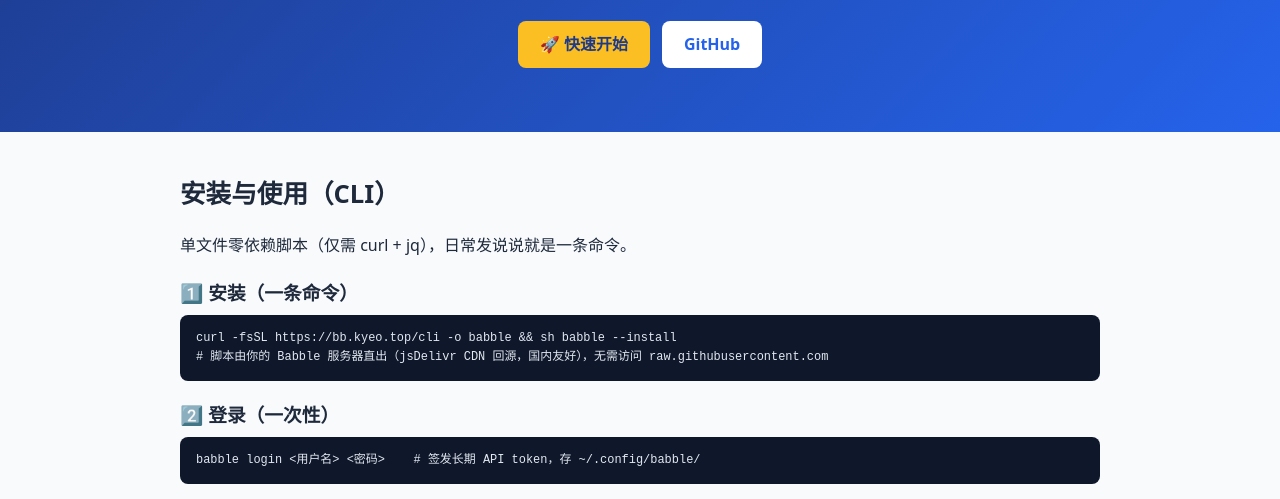
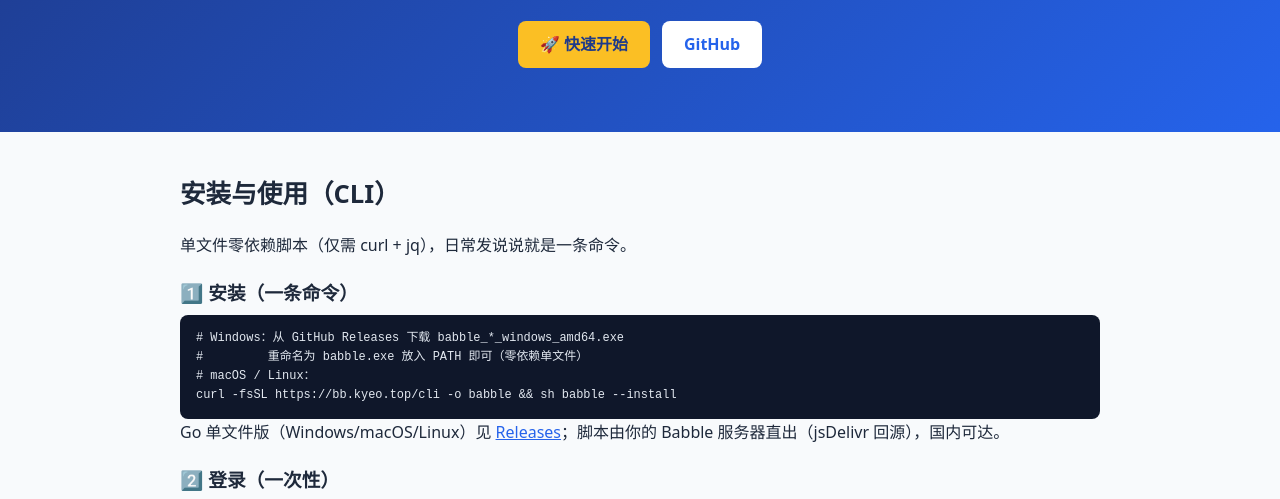
Before and after one commit to kyeo-hub/Babble, a website: page site/index.html in a window 1280 px wide. Shown: the part 211-710 px from the top of the page. Drawn offline with Linux system fonts and the light colour scheme.

Commit message:
docs: Go CLI download/install instructions across README/usage/site
Windows: grab babble_*_windows_amd64.exe from Releases (tag cli-v*),
rename to babble.exe, put on PATH; bash one-liner kept for macOS/Linux.

Co-Authored-By: AtomCode (glm5.3-flash) <noreply@atomgit.com>

```diff
--- a/site/index.html
+++ b/site/index.html
@@ -21,8 +21,11 @@
     <h2>安装与使用（CLI）</h2>
     <p>单文件零依赖脚本（仅需 curl + jq），日常发说说就是一条命令。</p>
     <h3>1️⃣ 安装（一条命令）</h3>
-    <pre><code>curl -fsSL https://bb.kyeo.top/cli -o babble &amp;&amp; sh babble --install
-# 脚本由你的 Babble 服务器直出（jsDelivr CDN 回源，国内友好），无需访问 raw.githubusercontent.com</code></pre>
+    <pre><code># Windows：从 GitHub Releases 下载 babble_*_windows_amd64.exe
+#         重命名为 babble.exe 放入 PATH 即可（零依赖单文件）
+# macOS / Linux：
+curl -fsSL https://bb.kyeo.top/cli -o babble &amp;&amp; sh babble --install</code></pre>
+    <p class="muted">Go 单文件版（Windows/macOS/Linux）见 <a href="https://github.com/kyeo-hub/Babble/releases">Releases</a>；脚本由你的 Babble 服务器直出（jsDelivr 回源），国内可达。</p>
     <h3>2️⃣ 登录（一次性）</h3>
     <pre><code>babble login &lt;用户名&gt; &lt;密码&gt;    # 签发长期 API token，存 ~/.config/babble/</code></pre>
     <h3>3️⃣ 随手发布</h3>
```
Also changed, not shown: docs/usage.md (+8 -1 lines), README.md.
